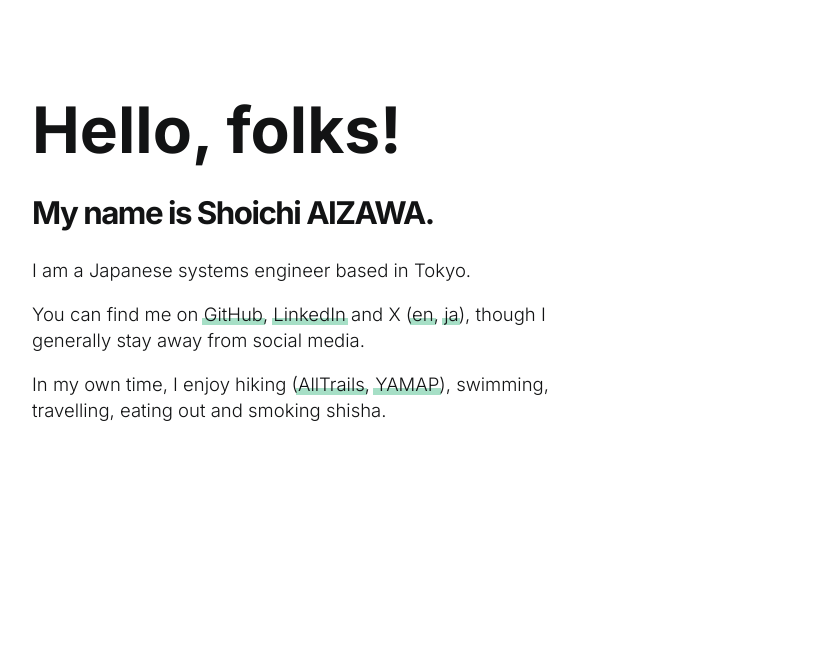
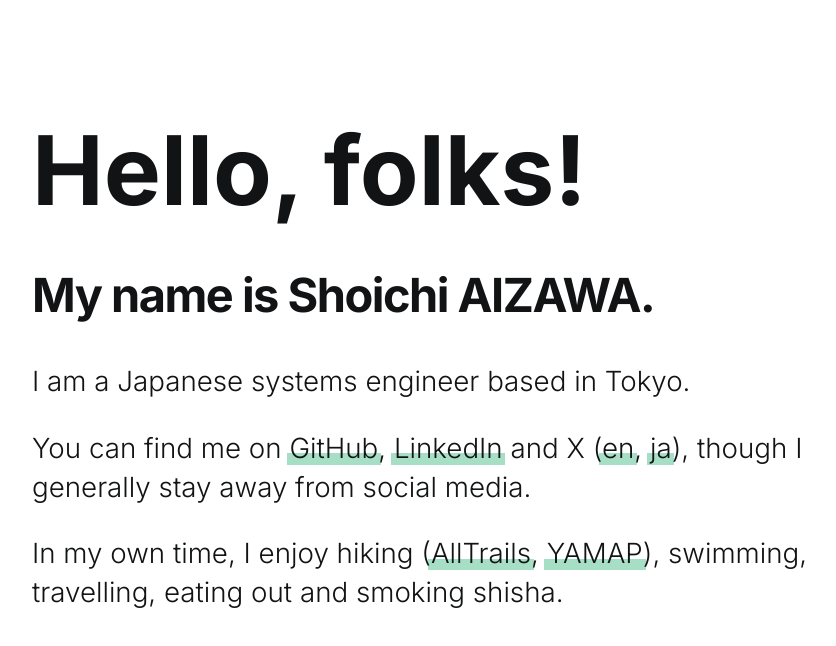
Before and after one commit to shoichiaizawa/shoichiaizawa.github.io, a plain HTML site: page index.html in a window 1280 px wide. Shown: the whole page, without its empty margins (104-940 px from the left). Drawn offline with Linux system fonts and the light colour scheme.

Commit message:
fix(index.html): enlarge the font size to fill the empty space

```diff
--- a/index.html
+++ b/index.html
@@ -18,17 +18,17 @@
       color: #121314;
     }
     h1 {
-      font-size: 4.5em;
+      font-size: 6.75em;
       font-weight: 700;
       margin-bottom: 0;
     }
     h2 {
-      font-size: 2.2em;
+      font-size: 3.3em;
       font-weight: 700;
       letter-spacing: -1.5px;
     }
     p {
-      font-size: 1.3em;
+      font-size: 1.95em;
       font-weight: 300;
       line-height: 1.4;
       max-width: 28em;
```
